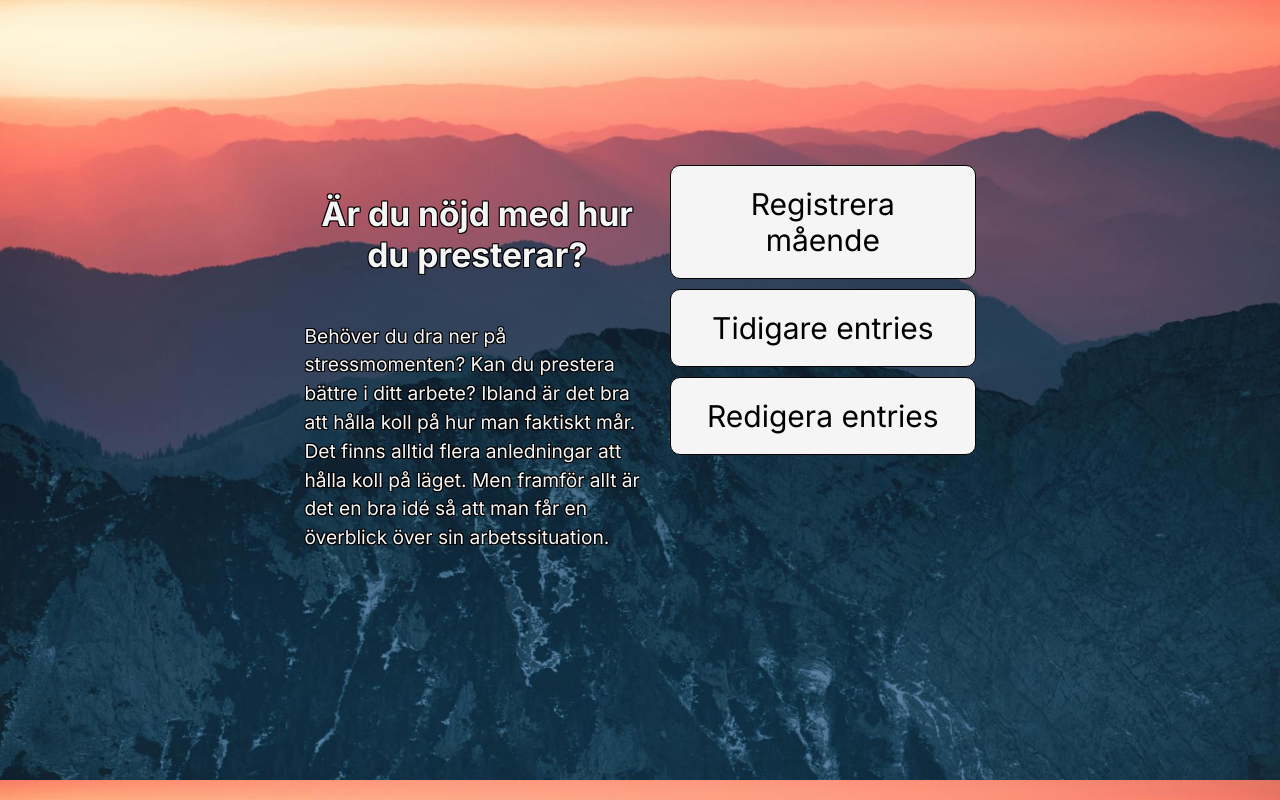
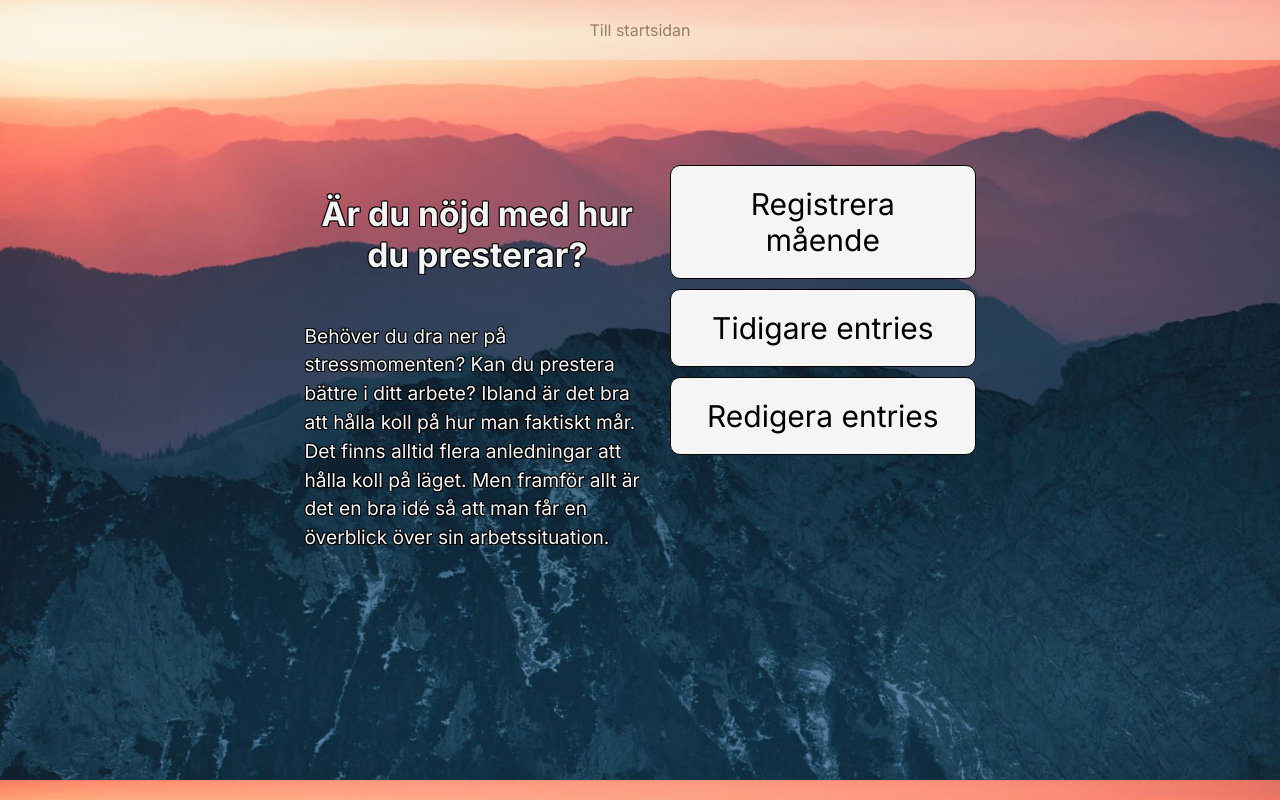
Before and after one commit to Joelljunggren/prodtrackerfrontend, a Next.js app: page / in a window 1280 px wide. Built offline with nearby package versions, Linux system fonts and the light colour scheme.

Commit message:
Header added

```diff
--- /dev/null
+++ b/src/app/components/navbar.css
@@ -0,0 +1,16 @@
+.navBar {
+    position: fixed;
+    top: 0;
+    width: 100%;
+    text-align: center;
+    background-color: whitesmoke;
+    opacity: .4;
+  }
+
+  .navlink {
+    display: inline-block;
+    padding: 20px 20px;
+    opacity: 1;
+    text-decoration: none;
+    color: black;
+  }
--- /dev/null
+++ b/src/app/components/navbar.tsx
@@ -0,0 +1,11 @@
+import Link from "next/link";
+import React from "react";
+import './navbar.css';
+
+export default function Navbar() {
+    return<>
+    <header className="navBar">
+        <Link className="navlink" href="./">Till startsidan</Link>
+    </header>
+    </>
+}
--- a/src/app/globals.css
+++ b/src/app/globals.css
@@ -13,15 +13,22 @@ body {
   font-family:Cambria, Cochin, Georgia, Times, 'Times New Roman', serif;
 }
 
-.background-container {
-  background-image: url('./images/mountains.jpg'); /* Update the path accordingly */
-  background-size: cover; /* Adjust the background size as needed */
-  background-position: center;
-  /* Additional styles for the container */
-  width: fit-content;
-  height: 100vh; /* Adjust the height as needed */
+/* .navBar {
+  position: fixed;
+  top: 0;
+  width: 100%;
+  text-align: center;
+  background-color: whitesmoke;
+  opacity: .4;
 }
 
+.navlink {
+  display: inline-block;
+  padding: 20px 20px;
+  opacity: 1;
+  text-decoration: none;
+  color: black;
+} */
 
 .MainMenu {
   display: flex;
--- a/src/app/page.tsx
+++ b/src/app/page.tsx
@@ -1,10 +1,10 @@
 import Link from "next/link"
+import Navbar from "./components/navbar"
 
 export default function Home() {
   return <>
-  <header>
-  </header>
   <body>
+  <Navbar/>
     <section className="split">
     <div className="infoDiv">
       <h1>
--- a/src/app/register/page.tsx
+++ b/src/app/register/page.tsx
@@ -1,5 +1,6 @@
 
 import React from "react";
+import Header from "../components/navbar";
 
 const YourComponent: React.FC = () => {
   const productivityRating = [1, 2, 3, 4, 5, 6, 7];
@@ -8,6 +9,7 @@ const YourComponent: React.FC = () => {
   return (
     <>
     {/* Måste göra om det här till komponenter */}
+    <Header/>
       <div className="formDiv">
         <div className="formGreeting">Redigstrera dina nuvarande nivåer</div>
         <form>
--- a/src/app/showall/page.tsx
+++ b/src/app/showall/page.tsx
@@ -1,6 +1,8 @@
+import Navbar from "../components/navbar"
 
 export default function Page() {
     return<>
+        <Navbar/>
     <h1>tja, funkar det här?</h1>
     </>
 }
```
Also changed, not shown: src/app/editprevious/page.tsx (+6 -1 lines).
